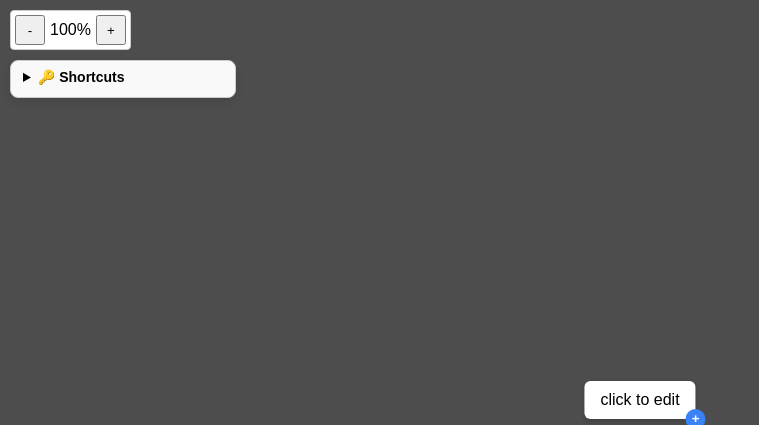
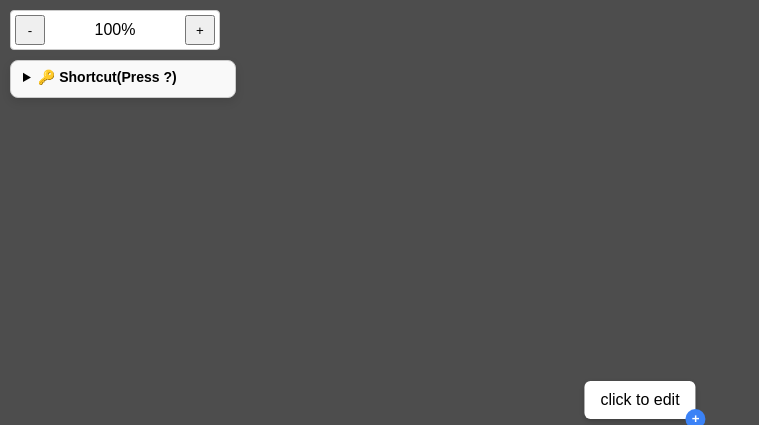
Before and after one commit to fadelbantan/quickmind, a Flask app: page / in a window 1280 px wide. Shown: the top 425 px of the page, without its empty margins (0-759 px from the left). Run offline with Flask 3, Linux system fonts and the light colour scheme; some libraries are stand-ins or nearby versions.

Commit message:
one more shortcut for help menu

```diff
--- a/app.py
+++ b/app.py
@@ -11,7 +11,7 @@ def home():
         <button id='zoom-in' title='Zoom In'>+</button>
     </div>
     <details id='shortcut-help'>
-        <summary>🔑 Shortcuts</summary>
+        <summary>🔑 Shortcut<span class="hint">(Press ?)</span></summary>
         <ul>
             <li>↩️ <strong>Enter</strong> – Add child</li>
             <li>↔️ <strong>Tab</strong> – Add sibling</li>
--- a/static/main.js
+++ b/static/main.js
@@ -7,6 +7,7 @@ document.addEventListener('DOMContentLoaded', () => {
         zoomOut: document.getElementById('zoom-out'),
         zoomDisplay: document.getElementById('zoom-display')
     };
+    const shortcutHelp = document.getElementById('shortcut-help');
 
     let selectedNode = null;
     let draggedNode = null;
@@ -338,17 +339,40 @@ document.addEventListener('DOMContentLoaded', () => {
     });
 
     function centerMap() {
-        panX = 0;
-        panY = 0;
-        scale = 1;
+        const prevTransform = canvas.style.transform;
+        canvas.style.transform = 'none';
+        const nodes = Array.from(document.querySelectorAll('.node'));
+        const canvasRect = canvas.getBoundingClientRect();
+        let minX = Infinity, minY = Infinity, maxX = -Infinity, maxY = -Infinity;
+
+        nodes.forEach(n => {
+            const rect = n.getBoundingClientRect();
+            minX = Math.min(minX, rect.left - canvasRect.left);
+            minY = Math.min(minY, rect.top - canvasRect.top);
+            maxX = Math.max(maxX, rect.right - canvasRect.left);
+            maxY = Math.max(maxY, rect.bottom - canvasRect.top);
+        });
+
+        const centerX = (minX + maxX) / 2;
+        const centerY = (minY + maxY) / 2;
+
+        panX = canvasRect.width / 2 - centerX * scale;
+        panY = canvasRect.height / 2 - centerY * scale;
+
+        canvas.style.transform = prevTransform;
         applyTransform();
-        const rootNode = document.querySelector('.root');
-        if (rootNode) selectNode(rootNode);
     }
 
     document.addEventListener('keydown', e => {
         const active = document.activeElement;
         if (active && active.classList.contains('content') && active.contentEditable === 'true') {
+            return;
+        }
+                if (e.key === '?') {
+            e.preventDefault();
+            if (shortcutHelp) {
+                shortcutHelp.open = !shortcutHelp.open;
+            }
             return;
         }
         if (e.key === 'Backspace') {
--- a/static/styles.css
+++ b/static/styles.css
@@ -78,6 +78,8 @@ body {
     border-radius: 4px;
     display: flex;
     align-items: center;
+    width: 200px;
+    justify-content: space-between;
 }
 
 #controls button {
```
